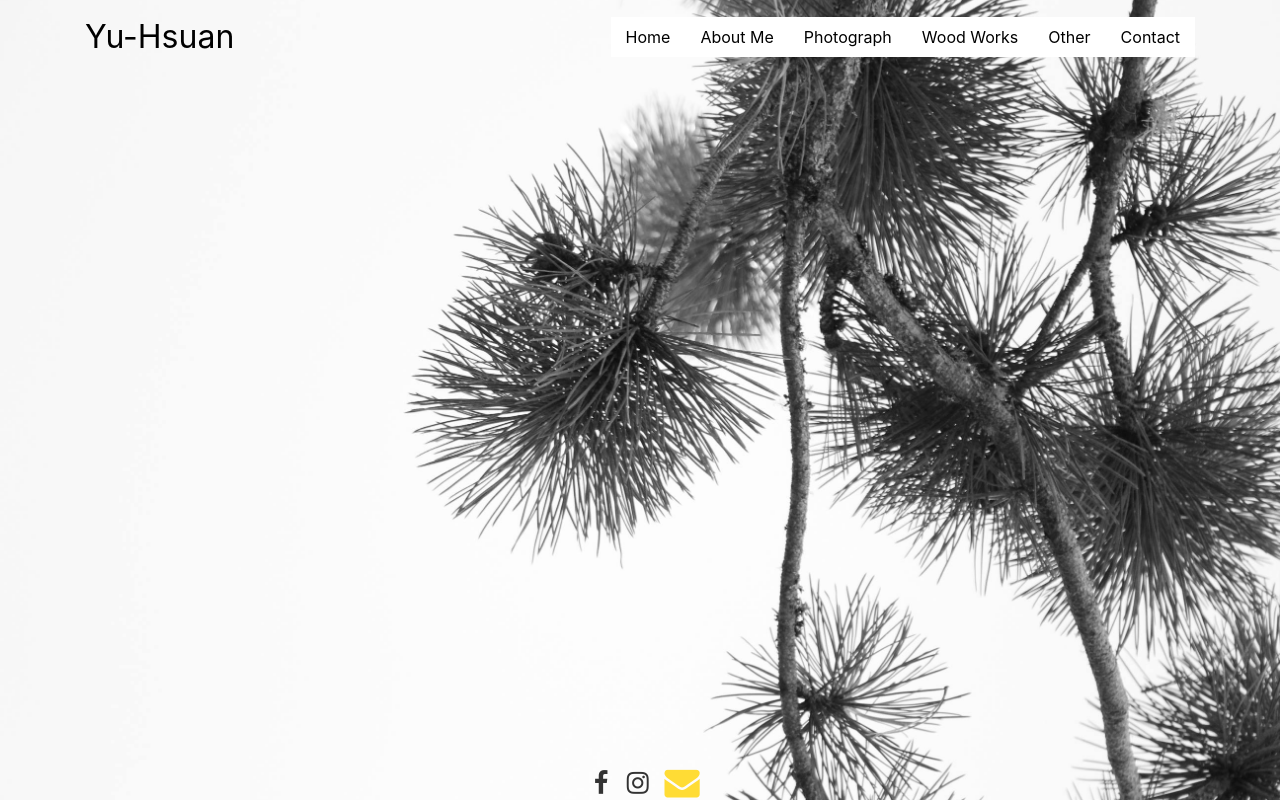
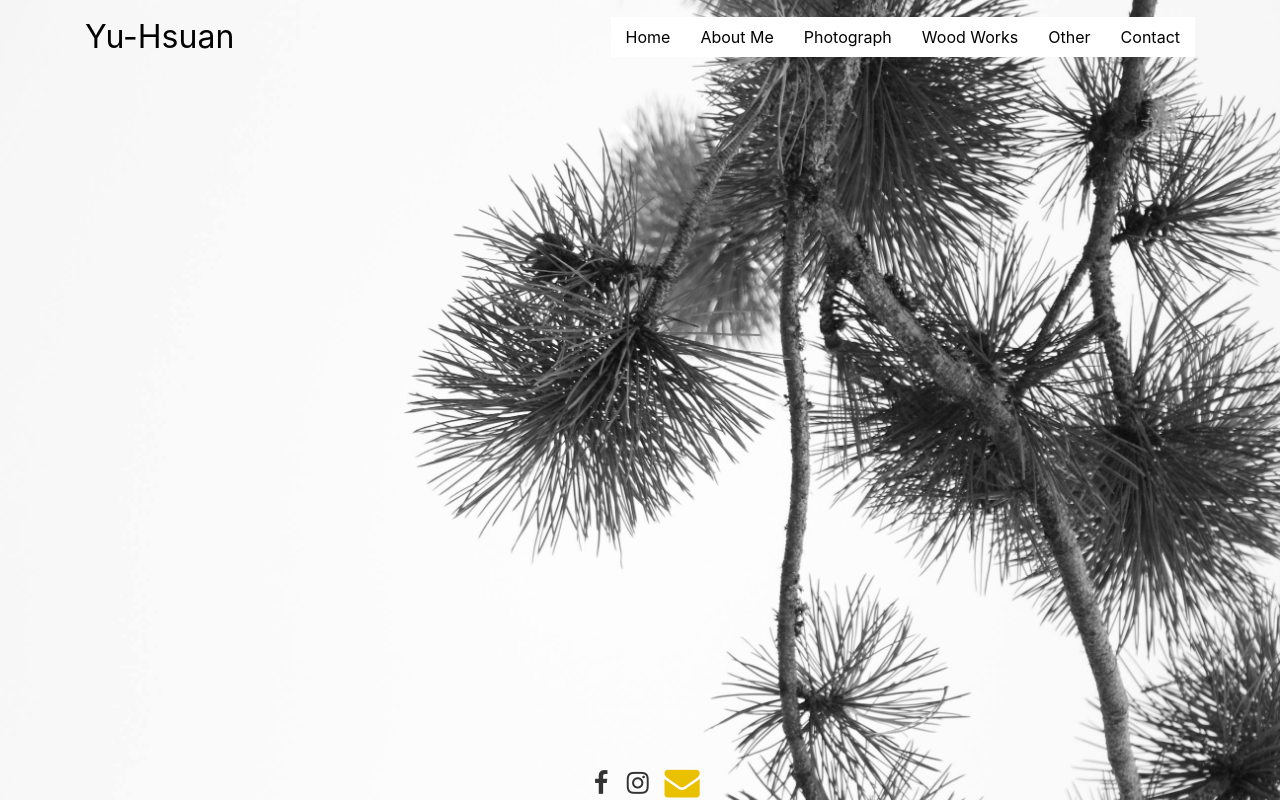
Before and after one commit to Houssain-KH/ProjectYu-hsuan, a website: page index.html in a window 1280 px wide. In both pictures the pointer is over the icon 682 px from the left and 783 px from the top of the page. Drawn offline with Linux system fonts and the light colour scheme.

Commit message:
social media button color

```diff
--- a/index.html
+++ b/index.html
@@ -116,7 +116,7 @@
   color: #3B5998;
 }
 #lab_social_icon_footer #social-em:hover {
-  color: #FFDC35;
+  color: #EAC100;
 }
 #lab_social_icon_footer #social-in:hover {
   color: #9F35FF;
```
